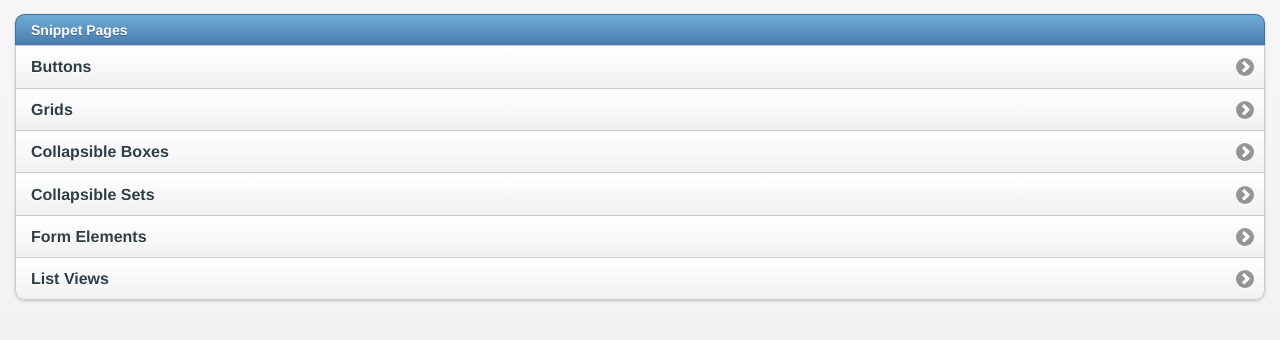
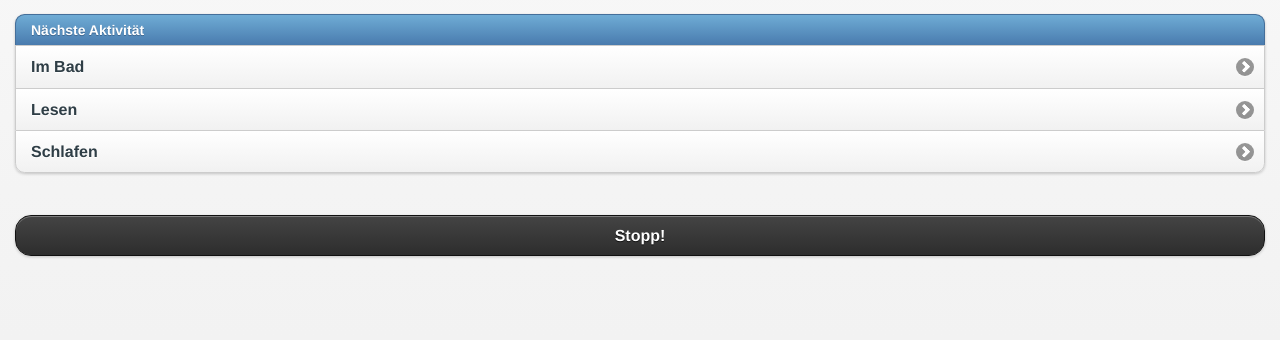
Before and after one commit to mrtnbroder/jqmobile-activity-tracker, a plain HTML site: page index.html in a window 1280 px wide. Shown: the part 172-512 px from the top of the page. Drawn offline with Linux system fonts and the light colour scheme.

Commit message:
next activity list & stop button created

```diff
--- a/index.html
+++ b/index.html
@@ -50,16 +50,17 @@
 			<span class="activity_seconds">00</span>
 			<span class="activity_seconds_label">S</span>
 			<span class="activity_milliseconds">.<span>00</span></span>
+
 			<ul data-role="listview" data-inset="true" data-theme="c" data-dividertheme="b">
-				<li data-role="list-divider">Snippet Pages</li>
-				<li><a href="buttons.html">Buttons</a></li>
-				<li><a href="grids.html">Grids</a></li>
-				<li><a href="collapsibles.html">Collapsible Boxes</a></li>
-				<li><a href="collapsible-sets.html">Collapsible Sets</a></li>
-				<li><a href="forms.html">Form Elements</a></li>
-				<li><a href="lists.html">List Views</a></li>
+				<li data-role="list-divider">Nächste Aktivität</li>
+				<li><a href="#bad">Im Bad</a></li>
+				<li><a href="#lesen">Lesen</a></li>
+				<li><a href="#schlafen">Schlafen</a></li>
 			</ul>
 
+			<p>
+			    <a href="#" data-role="button" data-theme="a">Stopp!</a>
+			</p>
 		</div>
 		<!--
 		<div data-role="footer" data-theme="c">
```
